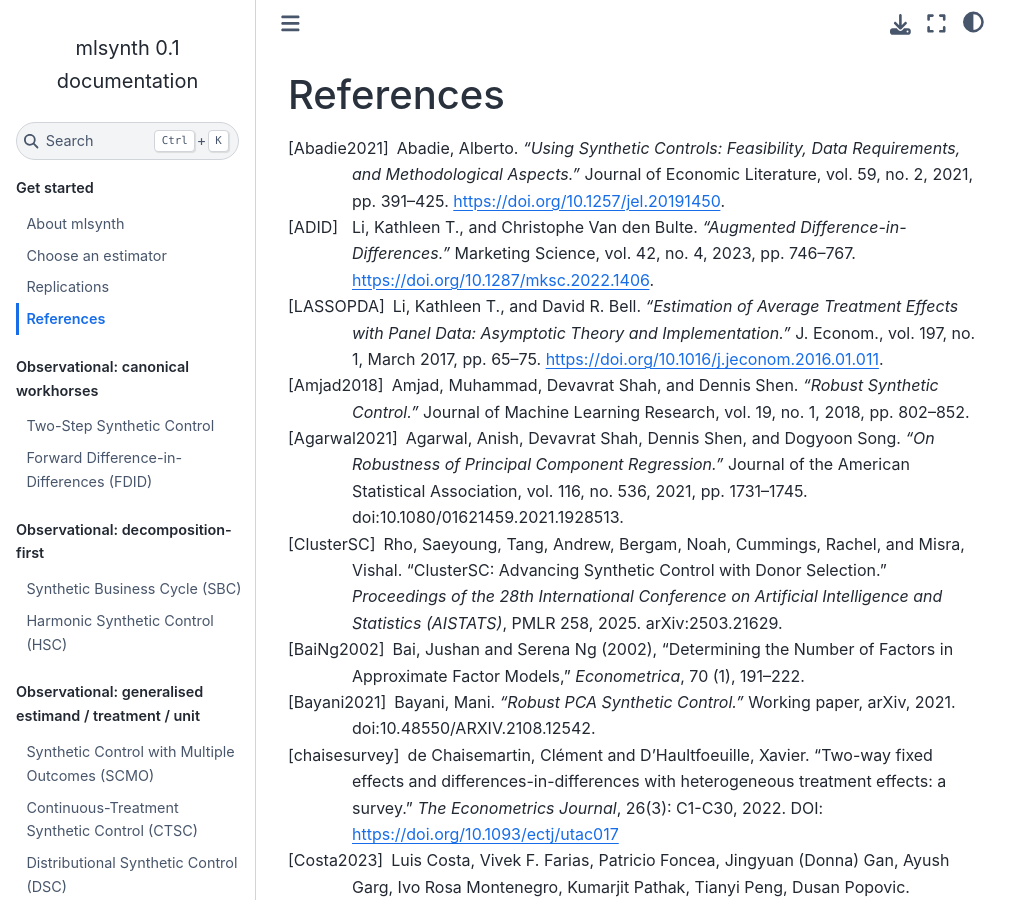
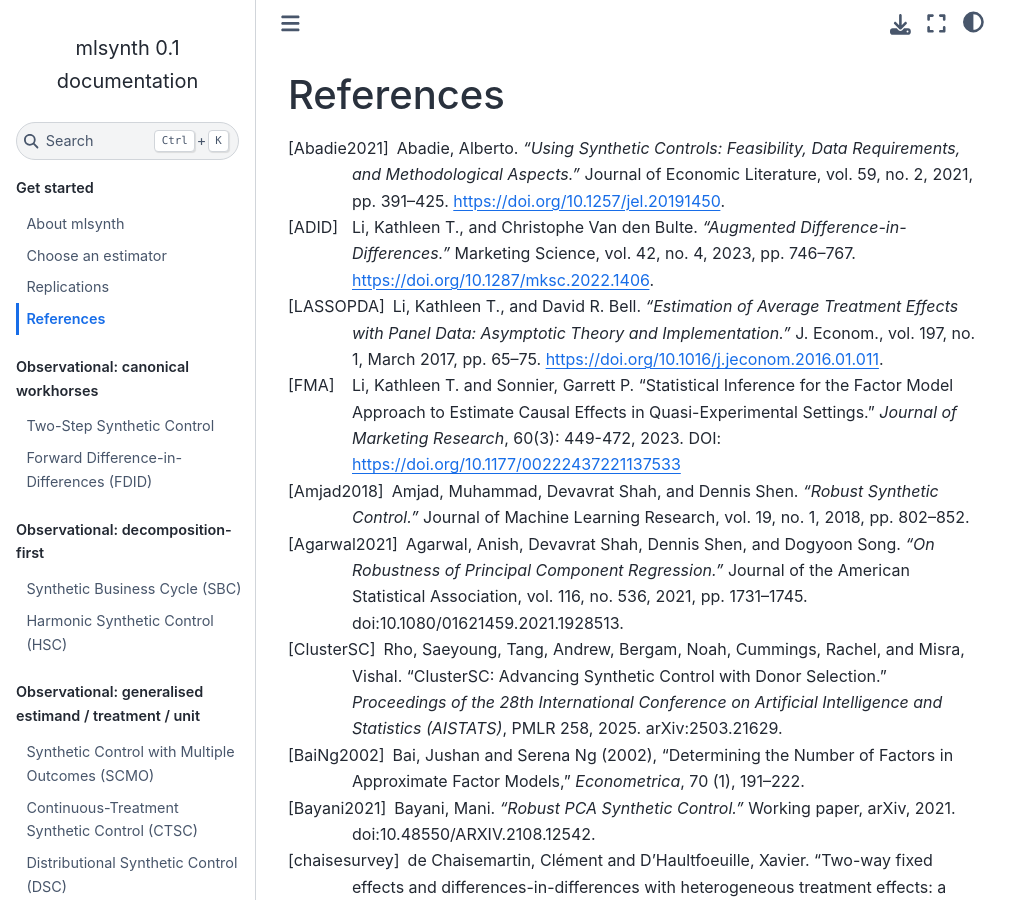
Before and after one commit to jgreathouse9/mlsynth, a Sphinx documentation site: the page built from docs/references.rst, in a window 1280 px wide and 900 px high. Shown: the whole window, without its empty margins (0-1031 px from the left). Built offline with Sphinx 7.4.7 and the Sphinx Book theme 1.1.4, drawn with Linux system fonts in a browser that asks for light colours; pages that are not in the unit, such as notebooks, are missing from menus.

Commit message:
Update references.rst

```diff
--- a/docs/references.rst
+++ b/docs/references.rst
@@ -8,6 +8,11 @@ References
 .. [LASSOPDA] Li, Kathleen T., and David R. Bell. *"Estimation of Average Treatment Effects with Panel Data: Asymptotic Theory and Implementation."* J. Econom., vol. 197, no. 1, March 2017, pp. 65–75. https://doi.org/10.1016/j.jeconom.2016.01.011.
 
 
+.. [FMA]
+    Li, Kathleen T. and Sonnier, Garrett P.
+    "Statistical Inference for the Factor Model Approach to Estimate Causal Effects in Quasi-Experimental Settings."
+    *Journal of Marketing Research*, 60(3): 449-472, 2023.
+    DOI: https://doi.org/10.1177/00222437221137533
 
 .. [Amjad2018] Amjad, Muhammad, Devavrat Shah, and Dennis Shen. *"Robust Synthetic Control."* Journal of Machine Learning Research, vol. 19, no. 1, 2018, pp. 802–852.
 
```
